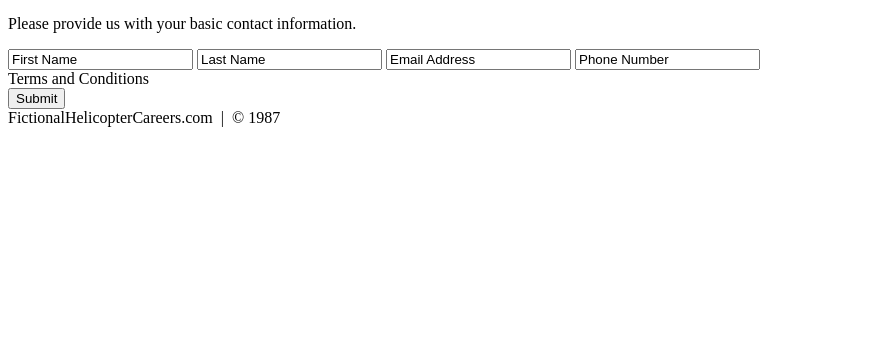
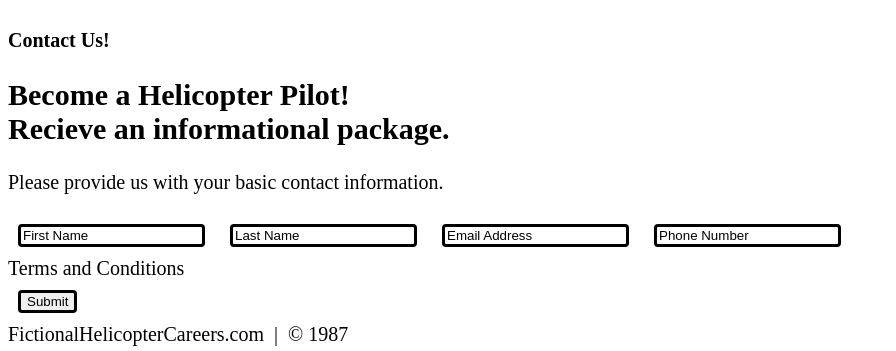
Before and after one commit to DirigibleHobbes/HTML-and-CSS-Projects, a plain HTML site: page One-Page Website/one_page_website.html in a window 1280 px wide. Shown: the part 1904-2255 px from the top of the page, without its empty margins (0-896 px from the left). Before the commit the page ends 2039 px from the top, so only its background shows below. Drawn offline with Linux system fonts and the light colour scheme; files whose address does not match are found by name.

Commit message:
Step 346
Added CSS styling to One Page Website.

```diff
--- /dev/null
+++ b/One-Page Website/CSS/one_page_website.css
@@ -0,0 +1,10 @@
+body {
+    font-family:'Times New Roman', Times, serif;
+    font-size: 20px;
+}
+input{
+    width: 100%px;
+    margin: 10px;
+    border: solid;
+    border-radius: 4px;
+}
--- a/One-Page Website/one_page_website.html
+++ b/One-Page Website/one_page_website.html
@@ -2,10 +2,11 @@
 <html lang="en">
 	<head>
 		<meta charset="utf-8">
+		<link rel="stylesheet" href="./css/one_page_website.css">
 		<title>Helicopter Pilot Careers</title>
 		<p>Learn how to fly multiple helicopters.</p>
 	</head>
-	</body>
+	<body>
 
 		<!-- NAVIGATION -->
 		<div>
```
